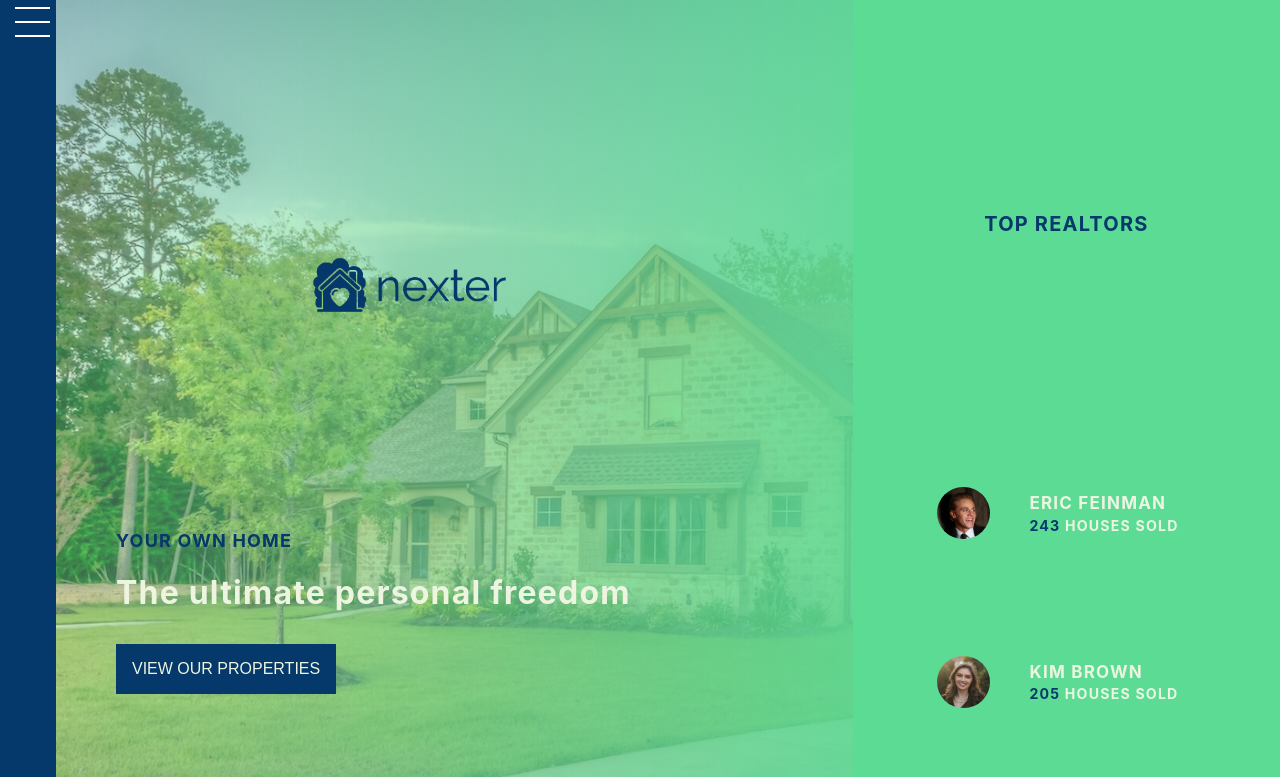
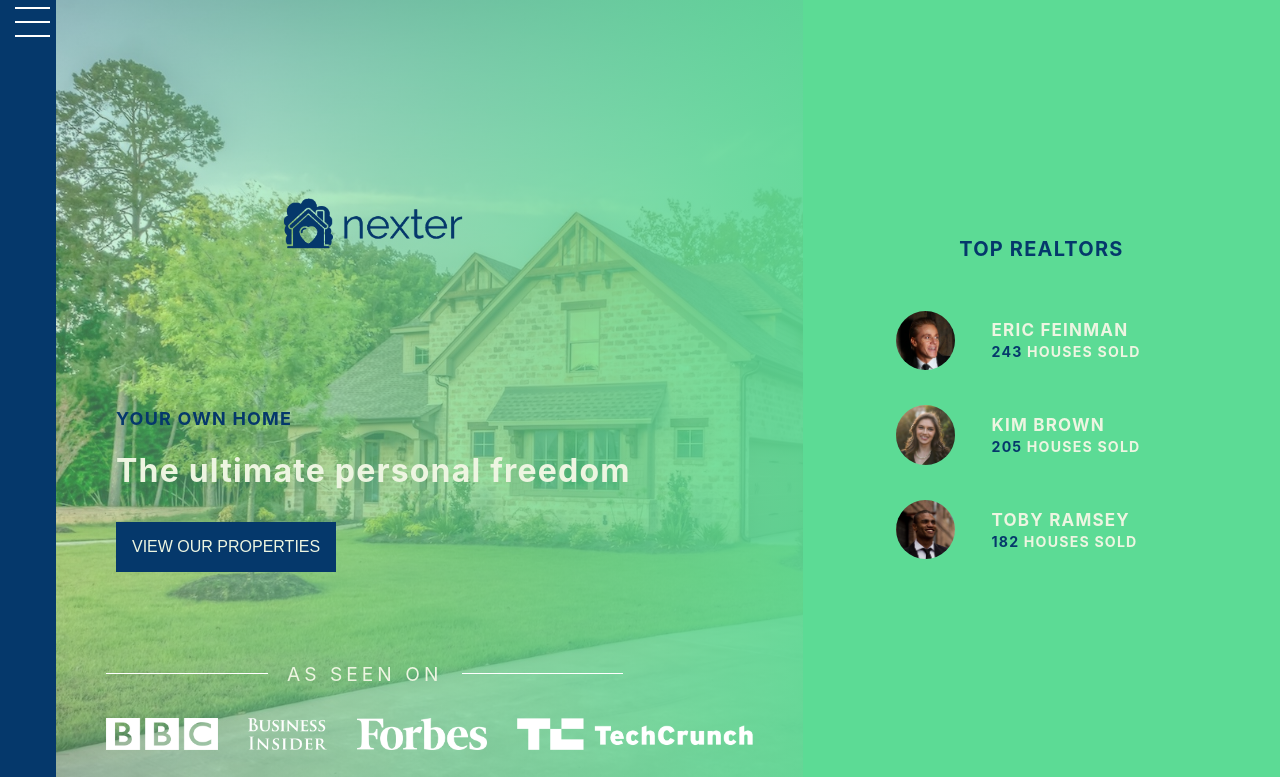
Before and after one commit to rishabh-bhurli/nexter-site.github.io, a plain HTML site: page index.html in a window 1280 px wide. Shown: the top 777 px of the page. Drawn offline with Linux system fonts and the light colour scheme.

Commit message:
Update style.css

```diff
--- a/style.css
+++ b/style.css
@@ -541,11 +541,18 @@ body {
 
   transform: translateY(-5%);
 }
-
-.copyright-text {
+s .copyright-text {
   color: beige;
   text-align: center;
   font-size: clamp(1.1em, 0.8em, 1em);
+}
+
+@media screen and (min-width: 800px) {
+  .side-panel-photos {
+    display: grid;
+    grid-template-columns: repeat(3, 1fr);
+    grid-column-gap: 2rem;
+  }
 }
 
 @media screen and (min-width: 750px) {
@@ -556,7 +563,7 @@ body {
 
   .lower-logos {
     justify-content: center;
-    margin-left: 5em;
+    /* margin-left: 5em; */
   }
 
   .lower-logos-lines {
@@ -574,23 +581,22 @@ body {
   }
 
   .person {
-    grid-row: 1/4;
-    /* grid-column: 1/-1; */
     padding: 0;
     display: flex;
+    /* width: 80%; */
   }
-  .person3 {
-    grid-row: 3/-1;
-    grid-column: 2/-1;
-    padding: 0;
-    display: flex;
+
+  .side-panel-person-images {
+    width: 25%;
+    height: auto;
   }
 
   .side-panel-photos {
     display: grid;
-    grid-template-columns: repeat(auto-fit, minmax(24rem, 1fr));
+    grid-template-columns: repeat(2, 1fr);
     /* padding: 0 5vw 5vh 5vw; */
-    grid-row-gap: 4rem;
+    /* grid-row-gap: 4rem; */
+    grid-column-gap: 2rem;
   }
 
   .features {
@@ -620,23 +626,21 @@ body {
   header {
     display: grid;
     grid-template-columns: 3fr 2fr;
+    height: 100vh;
   }
   header .side-panel {
-    display: grid;
-    grid-template-rows: repeat(2, 1fr);
-    justify-items: center;
-    align-items: center;
+    display: flex;
+    flex-direction: column;
+    justify-content: center;
   }
   .side-panel-photos {
     display: flex;
     flex-direction: column;
-    width: 100%;
+    gap: 1rem;
   }
 
   .side-panel-heading {
-    display: flex;
-    justify-content: flex-end;
-    flex-direction: column;
+    align-self: center;
   }
 
   body {
@@ -652,11 +656,6 @@ body {
     margin-left: 0.1rem;
     margin-right: 2.3em;
     width: 10%;
-  }
-
-  .side-panel {
-    display: grid;
-    grid-template-rows: 3fr 2fr;
   }
 
   .side-panel-person-images {
@@ -711,6 +710,11 @@ body {
     height: 5em;
   }
 
+  .person-text {
+    padding: 1.2rem;
+    justify-self: start;
+  }
+
   .footer-buttons {
     grid-template-columns: 1fr 1fr 1fr 1fr 1fr 1fr;
     gap: 1rem;
```
